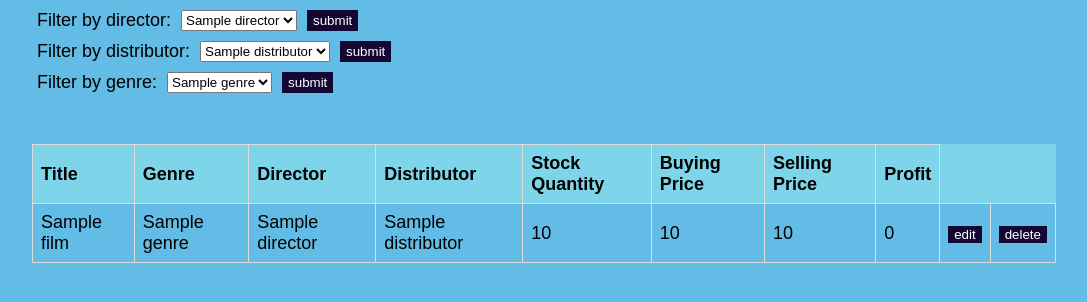
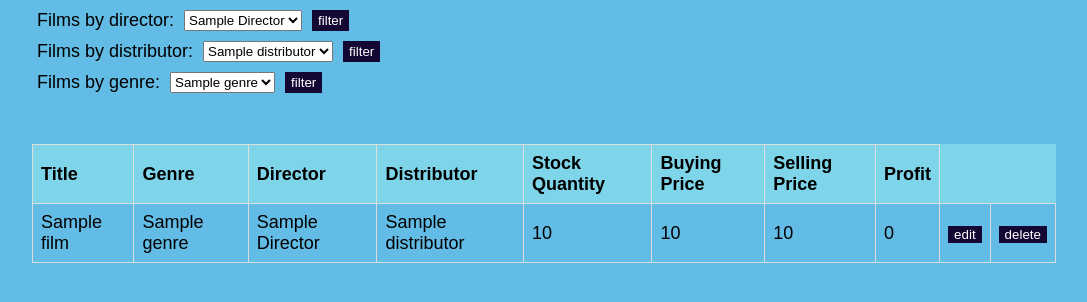
Before and after one commit to 85Marcin/DVD_shop, a Flask app: page /films in a window 1280 px wide. Shown: the part 236-538 px from the top of the page, without its empty margins (106-1193 px from the left). Run offline with Flask 2, Linux system fonts and the light colour scheme; a database or web service that is not in the repository returns one stand-in record (values such as "Sample title"); some libraries are stand-ins or nearby versions; some web fonts are replaced.

Commit message:
refactored

```diff
--- a/controllers/film_controller.py
+++ b/controllers/film_controller.py
@@ -4,6 +4,7 @@ from flask import Blueprint
 from models.director import Director
 from models.distributor import Distributor
 from models.film import Film
+from models.helper import get_lists
 
 import repositories.film_repository as film_repository
 import repositories.distributor_repository as distributor_repository
@@ -17,13 +18,8 @@ films_blueprint = Blueprint("films", __name__)
 
 @films_blueprint.route("/films")
 def films():
-    distributors = distributor_repository.select_all()
-    directors = director_repository.select_all()
+    directors, distributors, genres = get_lists()
     films = film_repository.select_all()
-    genres = []
-    for film in films:
-        if film.genre not in genres:
-            genres.append(film.genre)
     return render_template("stock/index.html", films = films, directors=directors, distributors=distributors, genres=genres)
 
 @films_blueprint.route("/film")
@@ -36,7 +32,7 @@ def new():
 def add_item():
     title = request.form['title']
     genre = request.form ['genre']
-    genre = genre.lower()
+    # genre = genre.lower()
     director_id = request.form['director']
     distributor_id = request.form['distributor']
     quantity = request.form ['quantity']
@@ -44,8 +40,6 @@ def add_item():
     selling_price = request.form ['selling_price']
     director = director_repository.select(director_id)
     distributor = distributor_repository.select(distributor_id)
-
-
 
     film = Film(title, genre, director, distributor, quantity, buying_price, selling_price)
     film_repository.save(film)
@@ -73,41 +67,19 @@ def update_film(id):
     return redirect("/films")
 
 
-@films_blueprint.route("/films/filter1", methods=['POST'])
-def select_by_director():
-    id = request.form['director']
-    films_by_director = film_repository.filter_by_director(id)
-    distributors = distributor_repository.select_all()
-    directors = director_repository.select_all()
-    films = film_repository.select_all()
-    genres = []
-    for film in films:
-        if film.genre not in genres:
-            genres.append(film.genre)
-    return render_template("stock/index.html",  films=films_by_director, distributors=distributors, directors=directors, genres=genres)
-
-@films_blueprint.route("/films/filter2", methods=['POST'])
-def select_by_distributor():
-    id = request.form['distributor']
-    films_by_distributor = film_repository.filter_by_distributor(id)
-    distributors = distributor_repository.select_all()
-    directors = director_repository.select_all()
-    films = film_repository.select_all()
-    genres = []
-    for film in films:
-        if film.genre not in genres:
-            genres.append(film.genre)
-    return render_template("stock/index.html", films=films_by_distributor, distributors=distributors, directors=directors, genres=genres)
-
-@films_blueprint.route("/films/filter3", methods=['POST'])
-def select_by_genre():
-    genre = request.form['genre']
-    films_by_genre = film_repository.filter_by_genre(genre)
-    distributors = distributor_repository.select_all()
-    directors = director_repository.select_all()
-    films = film_repository.select_all()
-    genres = []
-    for film in films:
-        if film.genre not in genres:
-            genres.append(film.genre)
-    return render_template("stock/index.html", films=films_by_genre, distributors=distributors, directors=directors, genres=genres)
+@films_blueprint.route("/films/filter", methods=['GET'])
+def filter_films():
+    form_type = request.args.get('form_type')
+    if form_type == 'filter_by_director':
+        id = request.args.get('director')
+        films = film_repository.filter_by_director(id)
+    elif form_type == 'filter_by_distributor':
+        id = request.args.get('distributor')
+        films = film_repository.filter_by_distributor(id)
+    elif form_type == 'filter_by_genre':
+        genre = request.args.get('genre')
+        films = film_repository.filter_by_genre(genre)
+    else:
+        films = film_repository.select_all()
+    directors, distributors, genres = get_lists()
+    return render_template("stock/index.html", films=films, distributors=distributors, directors=directors, genres=genres)
--- a/models/director.py
+++ b/models/director.py
@@ -1,4 +1,4 @@
 class Director:
     def __init__(self, name, id = None):
-        self.name = name
+        self.name = name.title()
         self.id = id
--- /dev/null
+++ b/models/helper.py
@@ -0,0 +1,13 @@
+import repositories.film_repository as film_repository
+import repositories.distributor_repository as distributor_repository
+import repositories.director_repository as director_repository
+
+def get_lists():
+    directors = director_repository.select_all()
+    distributors = distributor_repository.select_all()
+    films = film_repository.select_all()
+    genres = []
+    for film in films:
+        if film.genre not in genres:
+            genres.append(film.genre)
+    return directors, distributors, genres
--- a/repositories/director_repository.py
+++ b/repositories/director_repository.py
@@ -4,7 +4,7 @@ from models.director import Director
 
 def save(director):
     sql = "INSERT INTO directors(name) VALUES ( %s) RETURNING id "
-    values = [director.name]
+    values = [director.name.title()]
     results = run_sql(sql, values)
     director.id = results[0]['id']
     return director
--- a/repositories/distributor_repository.py
+++ b/repositories/distributor_repository.py
@@ -4,7 +4,7 @@ from models.distributor import Distributor
 
 def save(distributor):
     sql = "INSERT INTO distributors(name) VALUES (%s) RETURNING id"
-    values = [distributor.name]
+    values = [distributor.name.title()]
     results = run_sql(sql, values)
     distributor.id = results[0]['id']
     return distributor
--- a/repositories/film_repository.py
+++ b/repositories/film_repository.py
@@ -7,7 +7,7 @@ import repositories.distributor_repository as distributor_repository
 
 def save(film):
     sql = "INSERT INTO films(title, genre, director_id, distributor_id, stock_quantity, buying_price, selling_price, profit) VALUES (%s, %s, %s, %s, %s, %s, %s, %s) RETURNING id"
-    values = [film.title, film.genre, film.director.id, film.distributor.id, film.stock_quantity, film.buying_price, film.selling_price, film.profit]
+    values = [film.title, film.genre.lower(), film.director.id, film.distributor.id, film.stock_quantity, film.buying_price, film.selling_price, film.profit]
     results = run_sql(sql, values)
     film.id = results[0]['id']
     return film
@@ -48,9 +48,9 @@ def delete(id):
     run_sql(sql, values)
 
 def update(film):
-    sql = "UPDATE films SET (title, genre, director_id, distributor_id, stock_quantity, buying_price, selling_price) = (%s, %s, %s, %s, %s, %s, %s) WHERE id = %s"
+    sql = "UPDATE films SET ( stock_quantity, buying_price, selling_price) = (%s, %s, %s) WHERE id = %s"
 
-    values = [film.title, film.genre, film.director.id, film.distributor.id, film.stock_quantity, film.buying_price, film.selling_price, film.id]
+    values = [ film.stock_quantity, film.buying_price, film.selling_price, film.id]
     run_sql(sql, values)
 
 def filter_by_director(id):
--- a/templates/stock/index.html
+++ b/templates/stock/index.html
@@ -1,35 +1,38 @@
 {% extends 'base.html' %} {%block contend%}
 <div>
-  <form class="filter" action="/films/filter1" method="post">
-    <label for="director">Filter by director: </label>
+  <form class="filter" action="/films/filter" method="get">
+    <input type="hidden" name="form_type" value="filter_by_director" />
+    <label for="director">Films by director: </label>
     <select name="director" id="director">
       {% for director in directors %}
       <option value="{{ director.id }}">{{ director.name }}</option>
       {% endfor %}
     </select>
-    <input class="filter_btn" type="submit" value="submit" />
+    <input class="filter_btn" type="submit" value="filter" />
   </form>
 </div>
 <div>
-  <form class="filter" action="/films/filter2" method="post">
-    <label for="distributor">Filter by distributor: </label>
+  <form class="filter" action="/films/filter" method="get">
+    <input type="hidden" name="form_type" value="filter_by_distributor"
+    <label for="distributor">Films by distributor: </label>
     <select name="distributor" id="distributor">
       {%for distributor in distributors%}
       <option value="{{distributor.id}}">{{distributor.name}}</option>
       {%endfor%}
     </select>
-    <input class="filter_btn" type="submit" value="submit" />
+    <input class="filter_btn" type="submit" value="filter" />
   </form>
 </div>
 <div>
-  <form class="filter" action="/films/filter3" method="post">
-    <label for="genre">Filter by genre: </label>
+  <form class="filter" action="/films/filter" method="get">
+    <input type="hidden" name="form_type" value="filter_by_genre">
+    <label for="genre">Films by genre: </label>
     <select name="genre" id="genre">
       {%for genre in genres%}
       <option value="{{genre}}">{{genre}}</option>
       {%endfor%}
     </select>
-    <input class="filter_btn" type="submit" value="submit" />
+    <input class="filter_btn" type="submit" value="filter" />
   </form>
 </div>
 <br />
```
